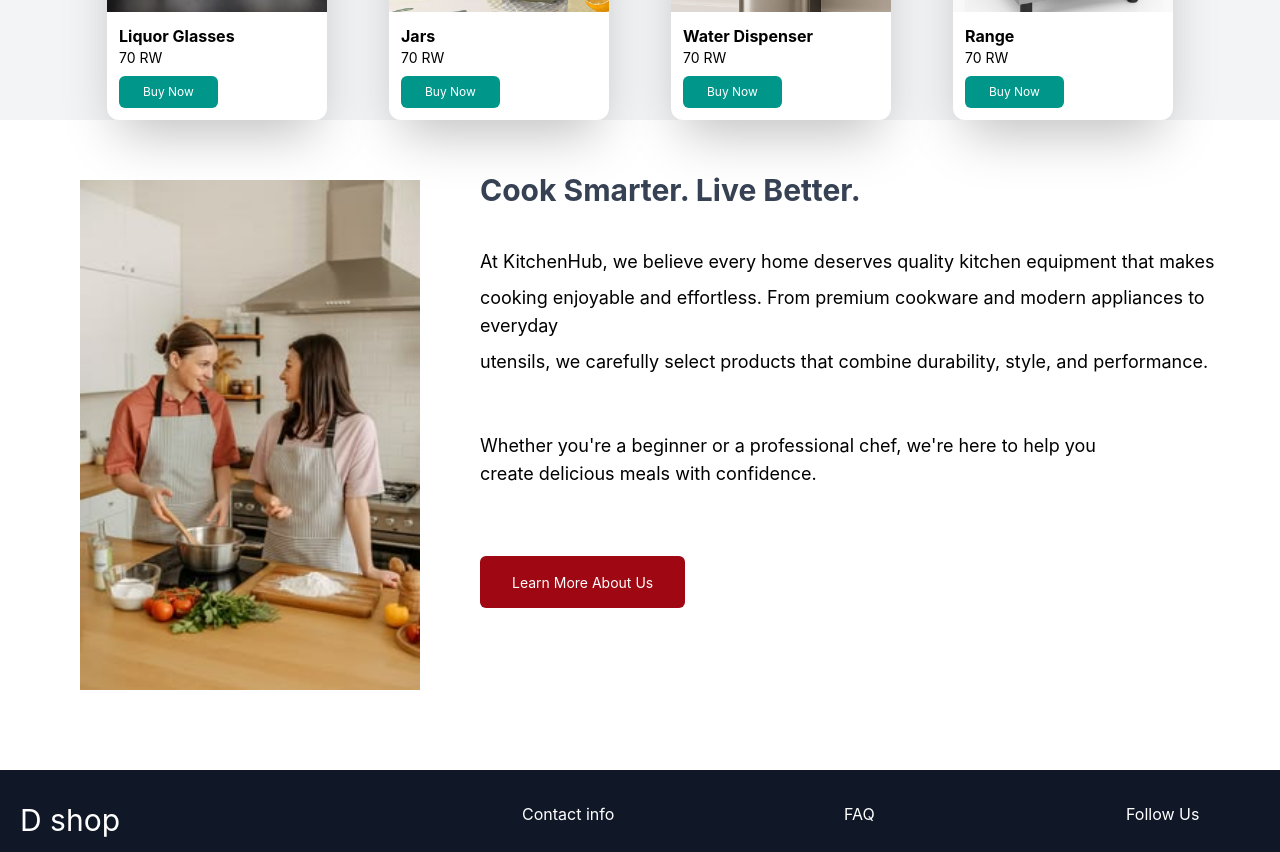
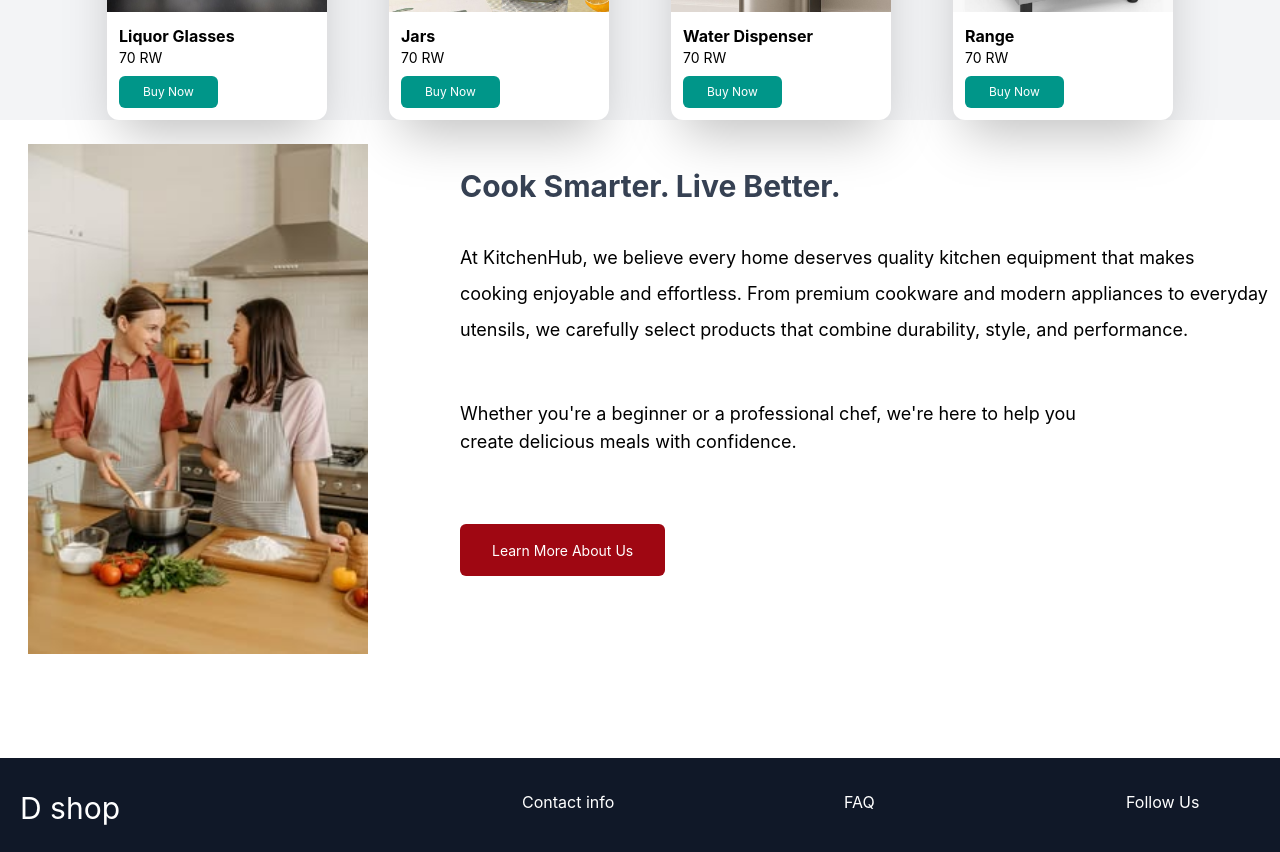
Before and after one commit to 1bruno5/denyse-shop, a Vue app: page / in a window 1280 px wide. Shown: the part 2320-3172 px from the top of the page. Built offline with nearby package versions, Linux system fonts and the light colour scheme.

Commit message:
about handling

```diff
--- a/src/views/home.vue
+++ b/src/views/home.vue
@@ -5,7 +5,7 @@
     <img src="../assets/photos/kitchen.jpg" alt="image" class="w-full h-full object-cover opacity-80 ">
     <div class="absolute inset-0 flex bg-black/40 ">
       <div class=" ml-13 mt-10 sm:mt-16  md:mt-28">
-      <p class="font-bold text-4xl text-white">Your perfect kitchen starts here with<br></p>
+      <p class="font-bold  text-white text-2xl sm:text-3xl lg:text-4xl">Your perfect kitchen starts here with<br></p>
         <p class="mt-6 font-bold  text-2xl sm:text-3xl lg:text-4xl text-white"> quality equipment for every<br></p>
          <p class="mt-6 font-bold text-2xl sm:text-3xl lg:text-4xl text-white"> home and business.</p>
          <button class="bg-red-700 rounded-md px-8 py-2 text-white text-xl mt-23"><RouterLink to="/products" class="text-base justify-center ml-2 mb-3">Shop Now</RouterLink></button>
@@ -205,12 +205,12 @@
 </div>
 
 <div class="bg-white justify-between mb-20">
-<div class="flex justify-between">
+<div class="flex flex-col lg:flex-row gap-8 lg:gap-16">
     <img src="../assets/photos/about.jpg" alt="about image"
-  class="  mt-15 w-full max-w-[340px] ml-20"
+  class="  mt-15 w-full max-w-[300px] lg:max-w-[340px] rounded-xl lg:rounded-none mx-auto lg:mx-7 my-auto lg:my-6"
   >
-<div class="ml-15">
-    <h3 class="mt-13 text-xl md:text-2xl lg:text-3xl font-bold mr-100 text-gray-700">Cook Smarter. Live Better.</h3>
+<div class="my-12">
+    <h3 class=" text-xl md:text-2xl lg:text-3xl font-bold text-gray-700">Cook Smarter. Live Better.</h3>
   <div class="mt-10 text-sm lg:text-lg">
     <p >At KitchenHub, we believe every home deserves quality kitchen equipment that makes </p> <p class="mt-2"> cooking enjoyable and effortless. From premium cookware and modern appliances to everyday</p><p class="mt-2">utensils, we carefully  select products that combine durability, style, and performance.</p>
     <p class="mt-14">Whether you're a beginner or a professional chef, we're here to help you</p><p> create delicious meals with confidence.</p>
```
